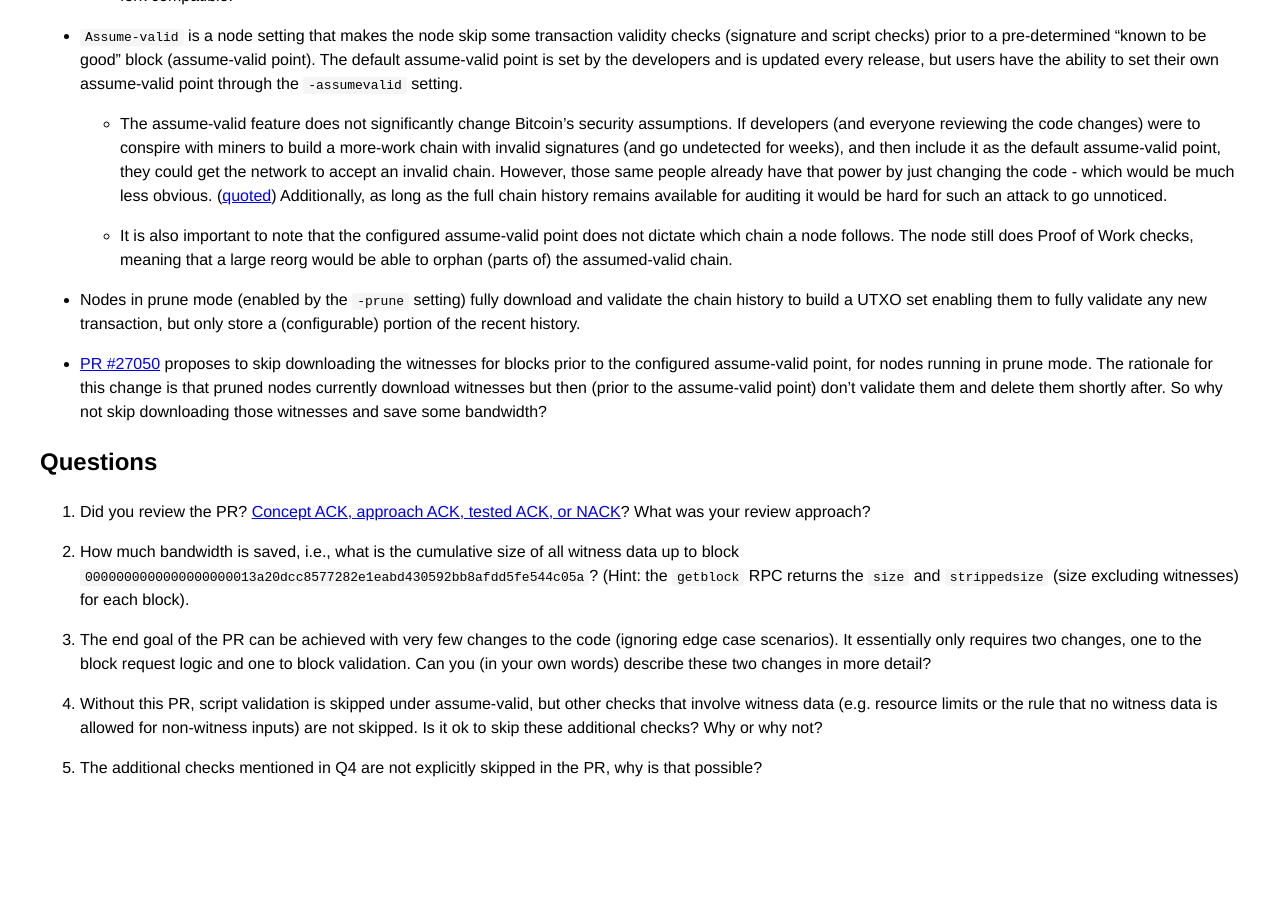
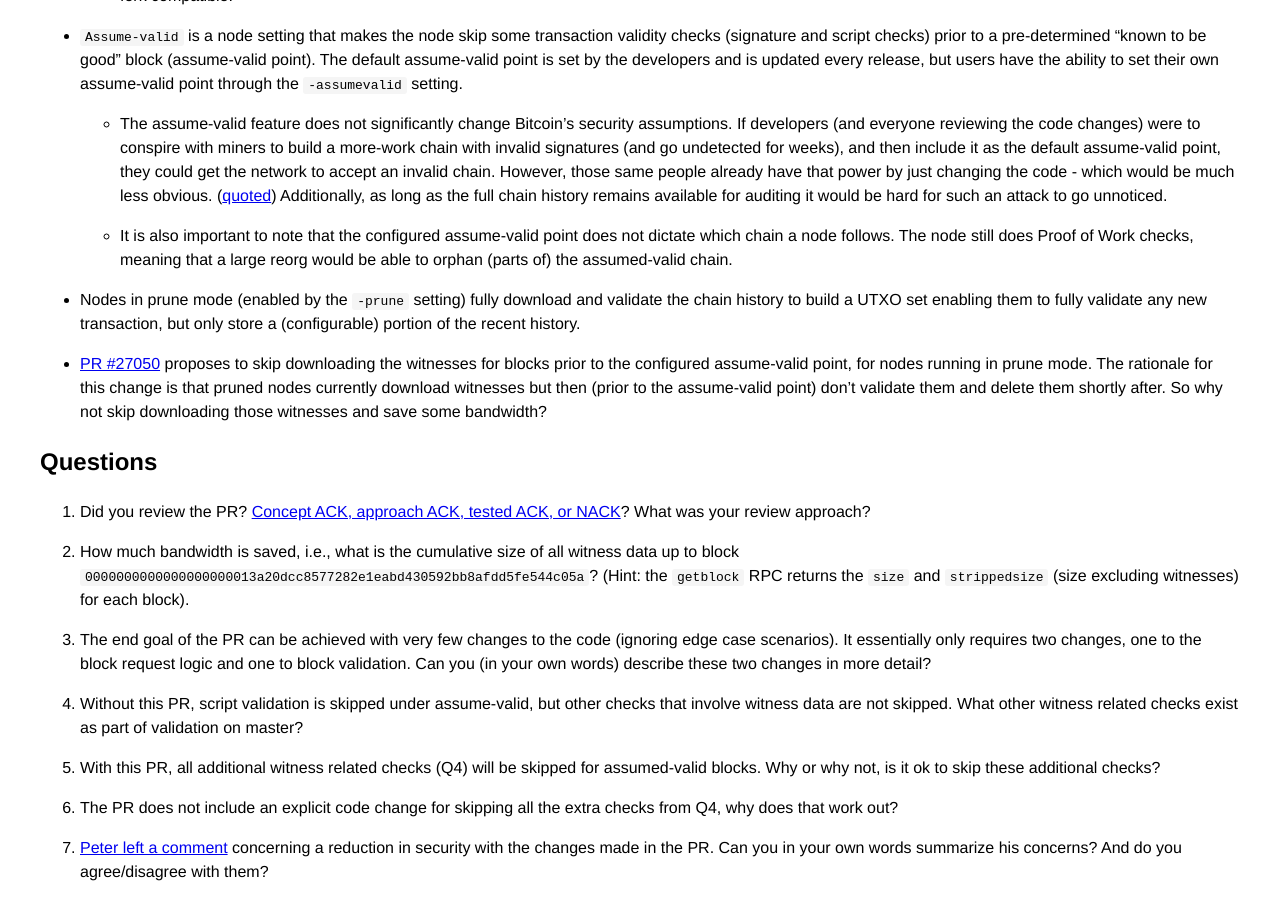
Before and after one commit to bitcoin-core-review-club/website, a Jekyll site: the page built from _posts/2023-03-22-#27050.md, in a window 1280 px wide and 900 px high, scrolled down 581 px. Built offline with Jekyll 4.4.1, drawn with Linux system fonts in a browser that asks for light colours; before the commit the page ends 1377 px from its top, so only the background shows below that.

Commit message:
Update qs for 27050

```diff
--- a/_posts/2023-03-22-#27050.md
+++ b/_posts/2023-03-22-#27050.md
@@ -80,12 +80,21 @@ commit:
    own words) describe these two changes in more detail?
 
 4. Without this PR, script validation is skipped under assume-valid, but other
-   checks that involve witness data (e.g. resource limits or the rule that no
-   witness data is allowed for non-witness inputs) are not skipped. Is it ok to
-   skip these additional checks? Why or why not?
+   checks that involve witness data are not skipped. What other witness related
+   checks exist as part of validation on master?
 
-5. The additional checks mentioned in Q4 are not explicitly skipped in the PR,
-   why is that possible?
+5. With this PR, all additional witness related checks (Q4) will be skipped for
+   assumed-valid blocks. Why or why not, is it ok to skip these additional
+   checks?
+
+6. The PR does not include an explicit code change for skipping all the extra
+   checks from Q4, why does that work out?
+
+7. [Peter left a
+   comment](https://github.com/bitcoin/bitcoin/pull/27050#issuecomment-1423474935)
+   concerning a reduction in security with the changes made in the PR. Can you
+   in your own words summarize his concerns? And do you agree/disagree with
+   them?
 
 <!-- TODO: After meeting, uncomment and add meeting log between the irc tags
 ## Meeting Log
```
